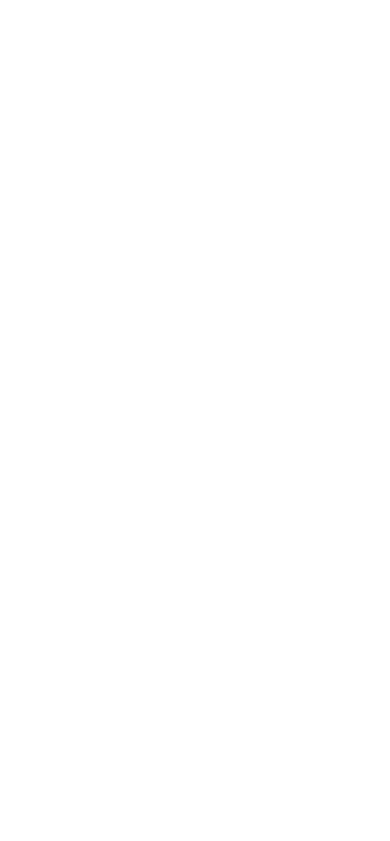
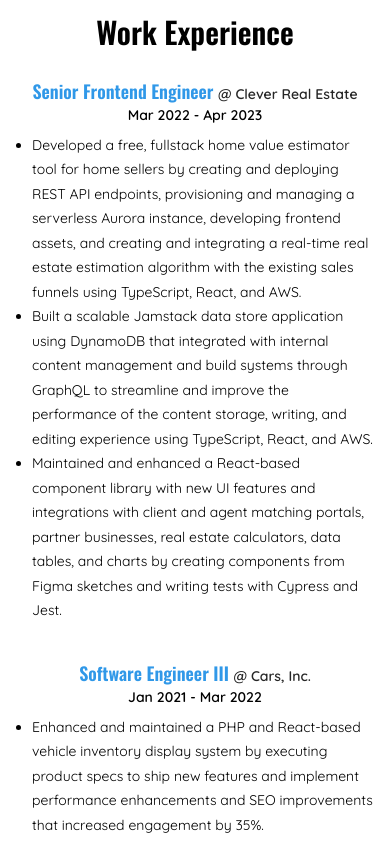
Before and after one commit to vegam17/aligntech, a React (Create React App) app: page / in a window 390 px wide. Shown: the part 880-1721 px from the top of the page. Before the commit the page ends 844 px from the top, so only its background shows below. Built offline with nearby package versions, Linux system fonts and the light colour scheme.

Commit message:
added timeline and work experience components for desktop and mobile

```diff
--- a/src/App.module.scss
+++ b/src/App.module.scss
@@ -1,3 +1,9 @@
-.h1 {
-  @apply text-3xl font-bold text-blue font-oswald;
+.columns {
+  @apply grid sm:grid-cols-3 gap-8 py-12;
+  section {
+    @apply col-span-2;
+  }
+  aside {
+    @apply col-span-1;
+  }
 }
--- a/src/App.tsx
+++ b/src/App.tsx
@@ -1,5 +1,8 @@
 import Header from './components/Header';
+import WorkExperience from './components/WorkExperience';
+import Container from './components/Container';
 import data from './data';
+import styles from './App.module.scss';
 
 export default function App() {
   const { header } = data;
@@ -11,6 +14,11 @@
         tagline={header.tagline}
         social={header.social}
       />
+      <Container>
+        <div className={styles.columns}>
+          <WorkExperience />
+        </div>
+      </Container>
     </main>
   );
 }
--- a/src/components/Header/Header.module.scss
+++ b/src/components/Header/Header.module.scss
@@ -8,7 +8,7 @@
                 @apply text-blue;
             }
             h2 {
-                @apply text-white;
+                @apply text-white mb-0;
             }
             p {
                 @apply text-white max-w-4xl text-center;
--- /dev/null
+++ b/src/components/Timeline/Timeline.module.scss
@@ -0,0 +1,28 @@
+.timeline {
+    @apply relative sm:border-l-2 border-blue;
+    > li {
+        @apply mb-9 sm:ml-4;
+        .header {
+            @apply text-center flex flex-col sm:text-left sm:flex-col-reverse mb-2;
+            h3 {
+                @apply text-lg font-semibold text-blue lg:inline-block;
+                span {
+                    @apply text-black;
+                }
+            }
+        }
+        ul {
+            @apply pl-4;
+            li {
+                @apply list-disc font-quicksand font-normal leading-[175%] text-sm;
+            }
+
+        }
+        &:last-child {
+            @apply mb-0;
+        }
+    }
+    .line {
+        @apply hidden sm:block absolute w-3 h-3 bg-blue rounded-full mt-1.5 -left-[7px] border border-blue;
+    }
+}
--- /dev/null
+++ b/src/components/Timeline/Timeline.tsx
@@ -0,0 +1,61 @@
+import { TEvent } from '../../types';
+import styles from './Timeline.module.scss';
+
+interface Props {
+  events: TEvent[];
+}
+
+export default function Timeline({ events }: Props) {
+  const renderDate = (to = '', from = '') => {
+    const formatDate = (date: string): string => {
+      const dateParts = date.split('-');
+      const year = parseInt(dateParts[0]);
+      const month = parseInt(dateParts[1]) - 1;
+      const day = parseInt(dateParts[2]);
+
+      const formattedDate = new Date(year, month, day).toLocaleString('en-US', {
+        month: 'short',
+        year: 'numeric'
+      });
+      return formattedDate;
+    };
+    const markup = (date: string) => (
+      <time dateTime={date} className={styles.date}>
+        {formatDate(date)}
+      </time>
+    );
+
+    if (to && from)
+      return (
+        <>
+          {markup(from)} - {markup(to)}
+        </>
+      );
+
+    return to ? markup(to) : markup(from);
+  };
+
+  return (
+    <ol className={styles.timeline}>
+      {events.map(({ date, heading, subheading, details }: TEvent) => (
+        <li key={heading}>
+          <div className={styles.line}></div>
+          <div className={styles.header}>
+            <h3>
+              {heading}{' '}
+              {subheading && <span className="em">@ {subheading}</span>}
+            </h3>
+            <span className="em">{renderDate(date.to, date.from)}</span>
+          </div>
+          {details && details.length > 0 && (
+            <ul>
+              {details?.map((detail) => (
+                <li key={detail}>{detail}</li>
+              ))}
+            </ul>
+          )}
+        </li>
+      ))}
+    </ol>
+  );
+}
--- /dev/null
+++ b/src/components/Timeline/index.ts
@@ -0,0 +1,3 @@
+import Timeline from './Timeline';
+
+export default Timeline;
--- /dev/null
+++ b/src/components/WorkExperience/WorkExperience.tsx
@@ -0,0 +1,13 @@
+import Timeline from '../Timeline';
+import { TEvent } from '../../types';
+import data from '../../data';
+
+export default function WorkExperience() {
+  const work: TEvent[] = data.work;
+  return (
+    <section>
+      <h2>Work Experience</h2>
+      <Timeline events={work} />
+    </section>
+  );
+}
--- /dev/null
+++ b/src/components/WorkExperience/index.ts
@@ -0,0 +1,3 @@
+import WorkExperience from './WorkExperience';
+
+export default WorkExperience;
--- a/src/data/index.ts
+++ b/src/data/index.ts
@@ -9,7 +9,61 @@
       { slug: 'email', url: 'mailto:miguel@vega.dev' },
       { slug: 'phone', url: 'tel:+12525251053' }
     ]
-  }
+  },
+  work: [
+    {
+      date: {
+        from: '2022-03-01',
+        to: '2023-04-01'
+      },
+      heading: 'Senior Frontend Engineer',
+      subheading: 'Clever Real Estate',
+      details: [
+        'Developed a free, fullstack home value estimator tool for home sellers by creating and deploying REST API endpoints, provisioning and managing a serverless Aurora instance, developing frontend assets, and creating and integrating a real-time real estate estimation algorithm with the existing sales funnels using TypeScript, React, and AWS.',
+        'Built a scalable Jamstack data store application using DynamoDB that integrated with internal content management and build systems through GraphQL to streamline and improve the performance of the content storage, writing, and editing experience using TypeScript, React, and AWS.',
+        'Maintained and enhanced a React-based component library with new UI features and integrations with client and agent matching portals, partner businesses, real estate calculators, data tables, and charts by creating components from Figma sketches and writing tests with Cypress and Jest.'
+      ]
+    },
+    {
+      date: {
+        from: '2021-01-01',
+        to: '2022-03-01'
+      },
+      heading: 'Software Engineer III',
+      subheading: 'Cars, Inc.',
+      details: [
+        'Enhanced and maintained a PHP and React-based vehicle inventory display system by executing product specs to ship new features and implement performance enhancements and SEO improvements that increased engagement by 35%.',
+        'Optimized an advanced automotive dealer web platform by integrating Algolia into inventory search to increase response times for complex queries by 10% and implementing a Redux pattern for improved state management.',
+        'Developed a content migration feature to automate the transition from older versions of the inventory display system with multi-step and change reversion functionality using TypeScript and React.'
+      ]
+    },
+    {
+      date: {
+        from: '2017-08-01',
+        to: '2021-01-01'
+      },
+      heading: 'Senior Web Developer',
+      subheading: 'East Carolina University',
+      details: [
+        'Designed and developed the core functionality for a university-wide CMS used by 150 staff and 200+ students by writing design and product specs, performing needs assessments, and collaborating with senior stakeholders and university teams.',
+        'Developed and maintained internal and public-facing tools such as a new URL shortening system, an automated WordPress site deployment system, and enhanced content authoring tools using PHP and MySQL with a 10-person team.',
+        'Created a PHP and React-based content migration system used to automate the process of migrating and transforming content from a deprecated CMS to WordPress.'
+      ]
+    },
+    {
+      date: {
+        from: '2015-05-01',
+        to: '2017-08-01'
+      },
+      heading: 'Software Engineer',
+      subheading: 'Consultwebs',
+      details: [
+        'Developed a fullstack SEO rank monitoring system for 100+ client websites that scraped search results from Google using a headless browser utilizing a proxy API to track daily site rankings over time using TypeScript, React, and Firebase.',
+        'Built a medication recall notification platform for patients that consumed REST APIs from Dailymed and the FDA, created a user account/notification system, and integrated with sales funnels with IT and SEO Directors using PHP and MySQL.',
+        'Created company-wide financial analytics dashboards for C-level Executives using React that consumed Salesforce APIs and integrated into the admin dashboard to provide bottom-line financial reporting for management.'
+      ]
+    }
+  ]
 };
 
 export default data;
--- a/src/index.css
+++ b/src/index.css
@@ -6,7 +6,7 @@
     @apply font-oswald font-bold leading-[150%] text-4xl sm:text-5xl uppercase;
 }
 h2 {
-    @apply font-oswald font-semibold leading-[135%] text-3xl sm:text-4xl;
+    @apply text-center font-oswald font-semibold leading-[135%] text-3xl sm:text-left sm:text-4xl mb-6;
 }
 h3 {
     @apply font-oswald font-semibold leading-[125%] text-lg;
--- a/src/types/index.ts
+++ b/src/types/index.ts
@@ -3,4 +3,16 @@
   url: string;
 };
 
-export type { TSocial };
+type TDate = {
+  from?: string;
+  to?: string;
+};
+
+type TEvent = {
+  date: TDate;
+  heading: string;
+  subheading?: string;
+  details?: string[];
+};
+
+export type { TSocial, TEvent };
```
